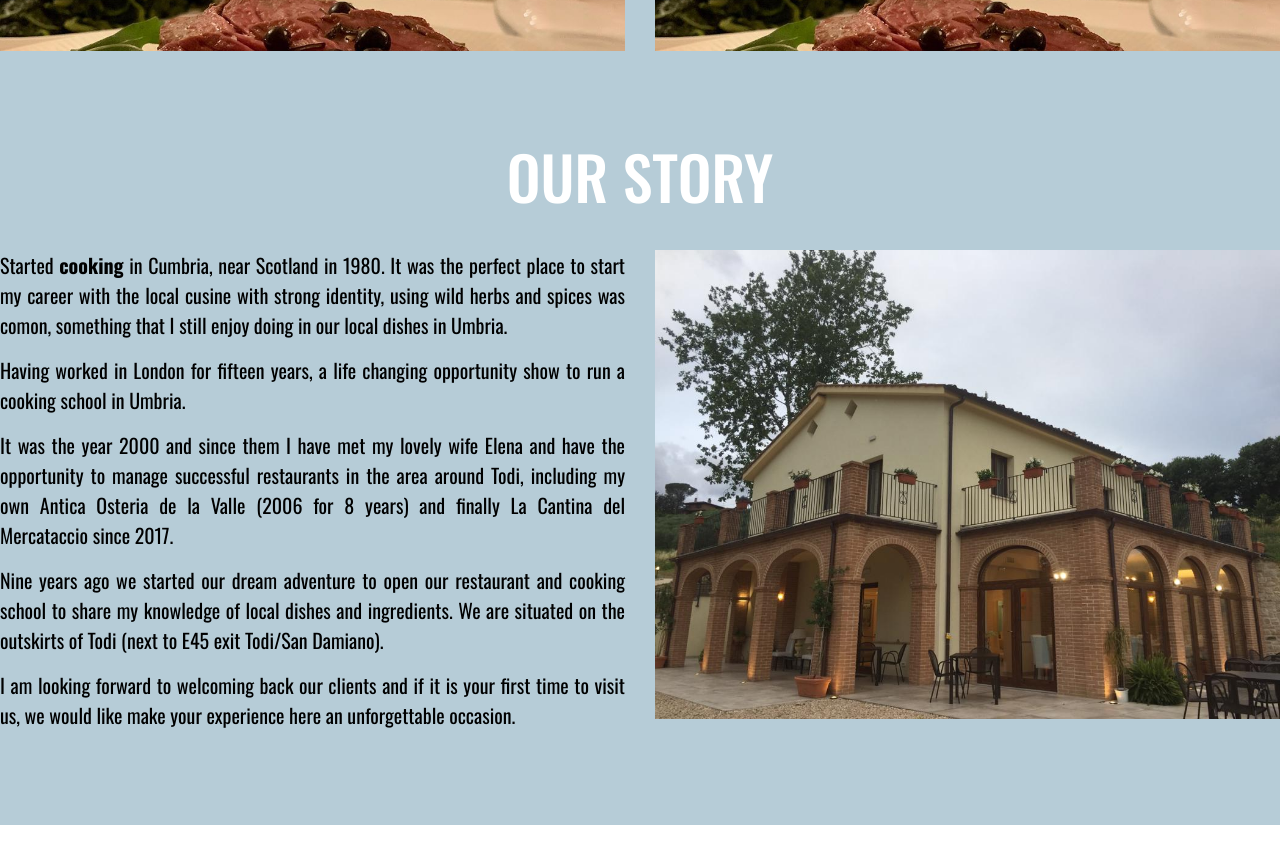
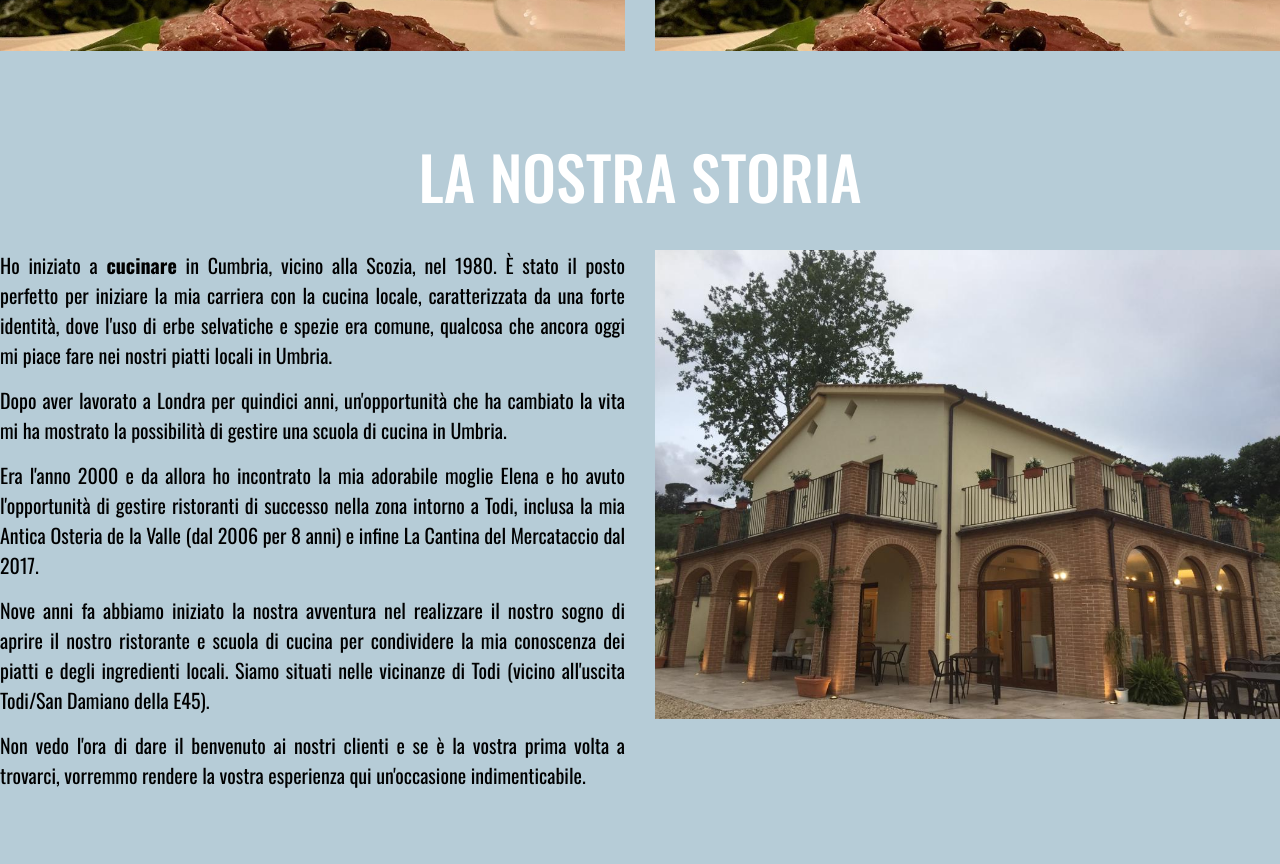
Before and after one commit to CalinCretu/JohnsRestaurant, a Vue app: page / in a window 1280 px wide. Shown: the part 1580-2444 px from the top of the page. Before the commit the page ends 2405 px from the top, so only its background shows below. Built offline with nearby package versions, Linux system fonts and the light colour scheme; a web font is replaced by a local one.

Commit message:
ADD - traduzione our story

```diff
--- a/src/components/OurStory.vue
+++ b/src/components/OurStory.vue
@@ -7,33 +7,32 @@ export default {
 <template>
   <div class="container-md">
     <div class="title">
-      Our Story
+      La nostra storia
     </div>
     <div class="cards">
       <div class="text-card">
         <p>
-          Started <b>cooking</b> in Cumbria, near Scotland in 1980. It was the perfect place to start my career with the
-          local
-          cusine with strong identity, using wild herbs and spices was comon, something that I still enjoy doing in our
-          local dishes in Umbria.
+          Ho iniziato a <b>cucinare</b> in Cumbria, vicino alla Scozia, nel 1980. È stato il posto perfetto per iniziare
+          la mia carriera con la cucina locale, caratterizzata da una forte identità, dove l'uso di erbe selvatiche e
+          spezie era comune, qualcosa che ancora oggi mi piace fare nei nostri piatti locali in Umbria.
         </p>
         <p>
-          Having worked in London for fifteen years, a life changing opportunity show to run a cooking school in Umbria.
+          Dopo aver lavorato a Londra per quindici anni, un'opportunità che ha cambiato la vita mi ha mostrato la
+          possibilità di gestire una scuola di cucina in Umbria.
         </p>
         <p>
-          It was the year 2000 and since them I have met my lovely wife Elena and have the opportunity to manage
-          successful restaurants in the area around Todi, including my own Antica Osteria de la Valle (2006 for 8 years)
-          and finally La Cantina del Mercataccio since 2017.
+          Era l'anno 2000 e da allora ho incontrato la mia adorabile moglie Elena e ho avuto l'opportunità di gestire
+          ristoranti di successo nella zona intorno a Todi, inclusa la mia Antica Osteria de la Valle (dal 2006 per 8
+          anni) e infine La Cantina del Mercataccio dal 2017.
         </p>
         <p>
-          Nine years ago we started our dream adventure to open our restaurant and cooking school to share my knowledge
-          of
-          local dishes and ingredients. We are situated on the outskirts of Todi (next to E45 exit Todi/San Damiano).
+          Nove anni fa abbiamo iniziato la nostra avventura nel realizzare il nostro sogno di aprire il nostro
+          ristorante e scuola di cucina per condividere la mia conoscenza dei piatti e degli ingredienti locali. Siamo
+          situati nelle vicinanze di Todi (vicino all'uscita Todi/San Damiano della E45).
         </p>
         <p>
-          I am looking forward to welcoming back our clients and if it is your first time to visit us, we would like
-          make
-          your experience here an unforgettable occasion.
+          Non vedo l'ora di dare il benvenuto ai nostri clienti e se è la vostra prima volta a trovarci, vorremmo
+          rendere la vostra esperienza qui un'occasione indimenticabile.
         </p>
       </div>
       <div class="image-card"><img src="/public/imgs/photos/RestaurantFoto.jpeg" alt="Restaurant_foto"></div>
--- a/src/components/pages/Menu.vue
+++ b/src/components/pages/Menu.vue
@@ -49,7 +49,8 @@ export default {
         <div class="eng">
           <h1>Welcome</h1>
           <p>
-            At the moment of ordering you are kindly requested to inform waiter or waitress if you have any allergies
+            At the moment of ordering you are kindly requested to inform any waiter or waitress if you have any
+            allergies
             and
             intolerance of any specific ingredients. We will provide you with a menu on request.
           </p>
@@ -149,6 +150,11 @@ export default {
     p {
       color: black;
     }
+
+    .grazie {
+      padding-top: 20px;
+      font-size: 25px;
+    }
   }
 
   .title {
```
